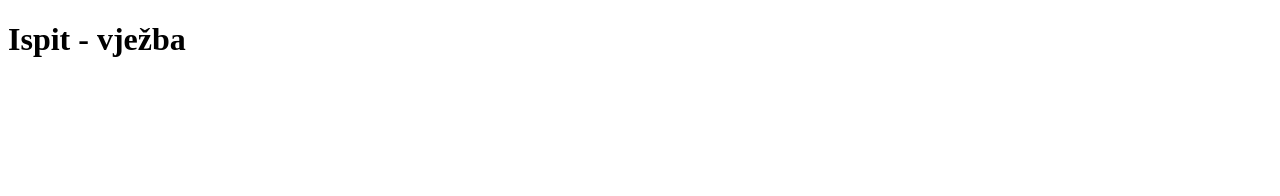
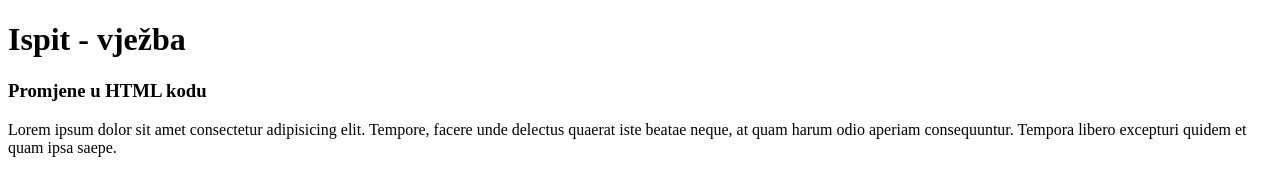
Before and after one commit to mustac104/vjezba3, a plain HTML site: page index.html in a window 1280 px wide. Drawn offline with Linux system fonts and the light colour scheme.

Commit message:
1.promjena U HTML-kodu

```diff
--- a/index.html
+++ b/index.html
@@ -10,6 +10,10 @@
     <header>
         <h1>Ispit - vježba</h1>
     </header>
+    <main>
+        <h3>Promjene u HTML kodu</h3>
+        <p>Lorem ipsum dolor sit amet consectetur adipisicing elit. Tempore, facere unde delectus quaerat iste beatae neque, at quam harum odio aperiam consequuntur. Tempora libero excepturi quidem et quam ipsa saepe.</p>
+    </main>
 
 </body>
 </html>
```
